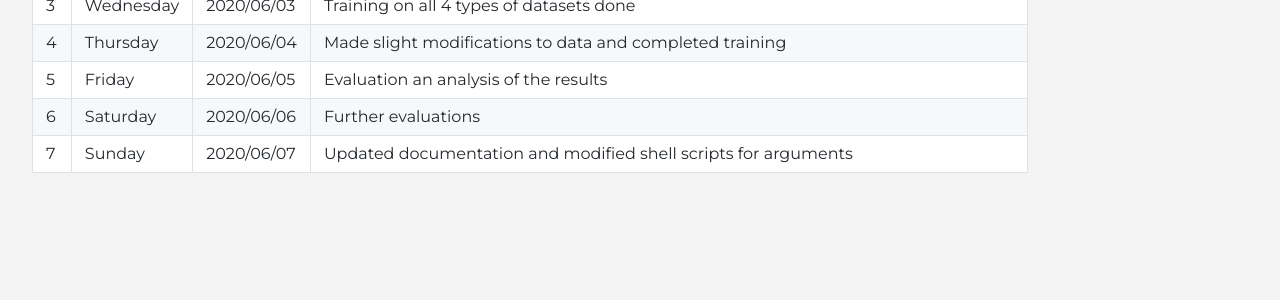
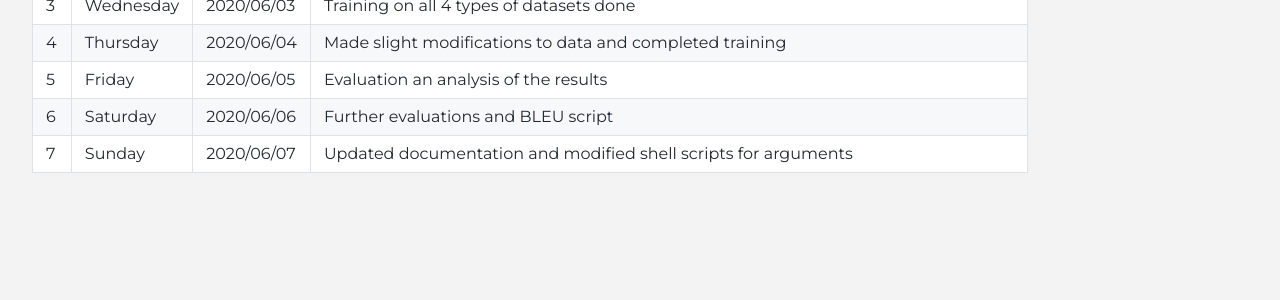
Before and after one commit to cdli-gh/blog, a Jekyll site: the page built from _blog/intern20/unsupervised_nmt/posts/02_week2.md, in a window 1280 px wide. Shown: the part 838-1138 px from the top of the page. Built offline with Jekyll 4.4.1, drawn with Linux system fonts in a browser that asks for light colours; Markdown is read by kramdown in place of the engine named in the settings.

Commit message:
Updated 2.7

```diff
--- a/_blog/intern20/unsupervised_nmt/posts/02_week2.md
+++ b/_blog/intern20/unsupervised_nmt/posts/02_week2.md
@@ -26,5 +26,5 @@ A complete report of the work done during the week must be written here.
 |3   	| Wednesday  	|  2020/06/03 	|  Training on all 4 types of datasets done 	|
 |4   	| Thursday  	|   2020/06/04	|  Made slight modifications to data and completed training	|
 |5   	| Friday  	|   2020/06/05	|  Evaluation an analysis of the results 	|
-|6   	| Saturday  	|   2020/06/06	|  Further evaluations 	|
+|6   	| Saturday  	|   2020/06/06	|  Further evaluations and BLEU script	|
 |7   	| Sunday  	|   2020/06/07	|  Updated documentation and modified shell scripts for arguments 	|
```
